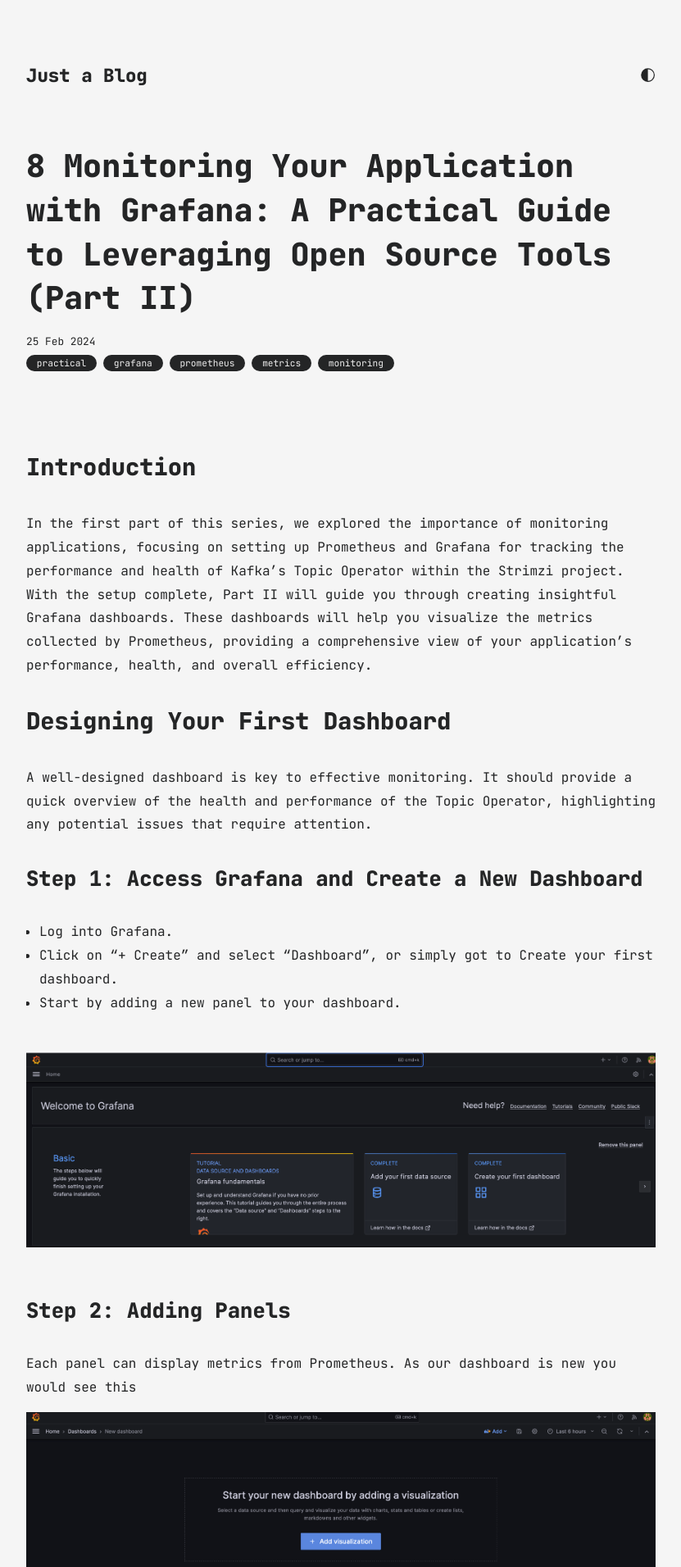
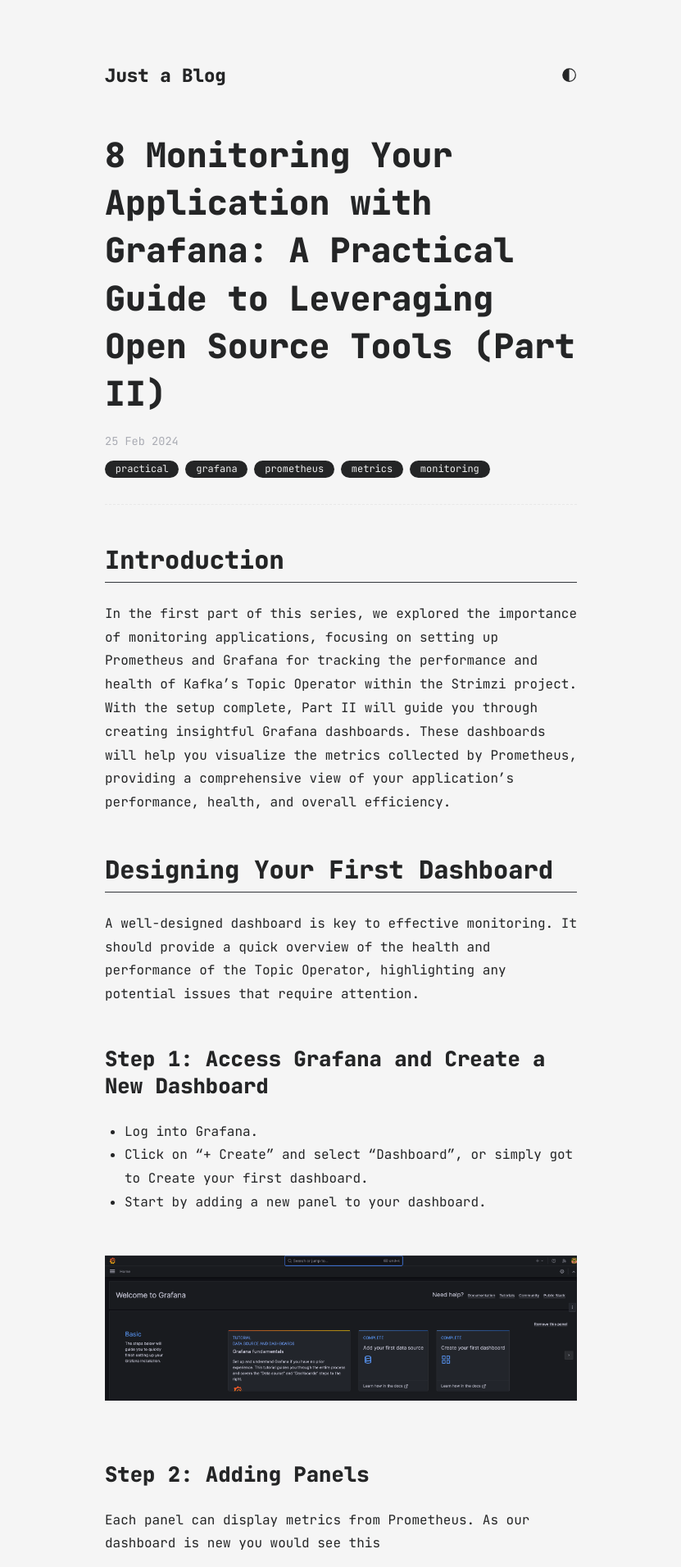
Before and after one commit to see-quick/see-quick.github.io, a Jekyll site: the page built from all_collections/_posts/2024-02-25-practical-grafana-in-action-part2.md, in a window 1280 px wide. Shown: the top 1912 px of the page at 82% size, without its empty margins (224-1055 px from the left). Built offline with Jekyll 4.4.1, drawn with Linux system fonts in a browser that asks for light colours.

Commit message:
update post.css
Signed-off-by: see-quick <maros.orsak159@gmail.com>

```diff
--- a/assets/css/post.css
+++ b/assets/css/post.css
@@ -5,229 +5,286 @@
   text-decoration: none;
   margin: 0;
   padding: 0;
+  box-sizing: border-box;
   -webkit-user-drag: none;
   -moz-window-dragging: none;
   -webkit-tap-highlight-color: transparent;
 }
+
 * img {
   max-width: 100%;
 }
+
 html,
 body {
+  font-family: "JetBrains Mono", monospace;
+  background-color: var(--gray-5);
   color: var(--white-2);
-  background-color: var(--gray-6);
-  font-family: "JetBrains Mono", monospace;
   line-height: 2rem;
-  background-color: var(--gray-5);
 }
-.content a {
-  color: cyan;
-  border-bottom: 1px solid cyan;
+
+/* Layout */
+main {
+  margin: 0 auto;
+  max-width: 65ch;
+  padding: 3rem 1.5rem 4rem;
 }
-@media (prefers-color-scheme: light) {
-  .content a {
-    color: #1ebaba;
-    border-bottom: 1px solid #1ebaba;
-  }
-}
-[data-theme="light"] {
-  .content a {
-    color: #1ebaba;
-    border-bottom: 1px solid #1ebaba;
-  }
-}
-[data-theme="dark"] {
-  .content a {
-    color: cyan;
-    border-bottom: 1px solid cyan;
-  }
-}
+
+/* Header */
 header {
-  padding: 2rem 0 4rem 0;
+  padding: 2rem 0 3rem;
   display: flex;
-  flex-direction: row;
+  justify-content: space-between;
   align-items: flex-start;
-  justify-content: space-between;
   gap: 1rem;
 }
+
 .site-title {
   font-size: 1.4rem;
-  font-weight: bolder;
-  line-height: 110%;
+  font-weight: bold;
   color: var(--white-1);
+  line-height: 1.1;
 }
-main {
-  margin: 0 auto;
-  max-width: 60%;
-  padding: 3rem 0 4rem 0;
-}
+
+/* Article layout */
 .article {
   margin-bottom: 3rem;
 }
 
 .article-header {
-  margin-bottom: 4rem;
+  margin-bottom: 3rem;
+  padding-bottom: 2rem;
+  border-bottom: 1px dashed var(--gray-3);
 }
+
 .article-title {
-  font-size: 2.4rem;
-  margin-bottom: 0.6rem;
-  line-height: 140%;
+  font-size: 2.6rem;
+  font-weight: 800;
+  margin-bottom: 0.8rem;
+  line-height: 1.4;
 }
 
 .article .date {
   display: block;
-  font-size: 0.8rem;
+  font-size: 0.85rem;
+  color: var(--gray-6);
 }
+
 .categories {
   display: flex;
-  flex-direction: row;
   flex-wrap: wrap;
-  justify-content: flex-start;
+  gap: 0.5rem;
+  margin-top: 0.5rem;
 }
-.categories .category {
-  margin: 0 0.5rem 0 0;
-  display: block;
+
+.category {
   color: var(--gray-4);
   background: var(--white-2);
   border-radius: 15px;
-  font-size: 0.7rem;
+  font-size: 0.75rem;
   padding: 0 0.8rem;
   line-height: 1.3rem;
   cursor: pointer;
+  transition: background 0.2s ease;
 }
 
-/* markdown content */
+.category:hover {
+  background: var(--gray-4);
+  color: var(--white-1);
+}
+
+/* Content styles */
+.content {
+  font-size: 1rem;
+  line-height: 1.8;
+  max-width: 100%;
+}
 
 .content * {
-  line-height: 180%;
+  line-height: 1.8;
 }
+
 .content p {
-  margin: 0 0 1.75rem 0;
-  padding: 0;
+  margin: 0 0 2rem 0;
 }
+
+.content a {
+  color: cyan;
+  border-bottom: 1px solid transparent;
+  transition: all 0.3s ease;
+}
+
+.content a:hover {
+  border-bottom-color: cyan;
+  opacity: 0.9;
+}
+
+@media (prefers-color-scheme: light) {
+  .content a {
+    color: #1ebaba;
+    border-bottom-color: transparent;
+  }
+
+  .content a:hover {
+    border-bottom-color: #1ebaba;
+  }
+}
+
+[data-theme="light"] .content a {
+  color: #1ebaba;
+  border-bottom-color: transparent;
+}
+
+[data-theme="light"] .content a:hover {
+  border-bottom-color: #1ebaba;
+}
+
+[data-theme="dark"] .content a {
+  color: cyan;
+  border-bottom-color: transparent;
+}
+
+[data-theme="dark"] .content a:hover {
+  border-bottom-color: cyan;
+}
+
+/* Headings */
+.content h1,
+.content h2,
+.content h3 {
+  margin-top: 3rem;
+  margin-bottom: 1.5rem;
+  font-weight: 800;
+  line-height: 1.3;
+}
+
 .content h1 {
-  font-size: 2rem;
+  font-size: 2.2rem;
+  border-bottom: 2px solid var(--gray-2);
+  padding-bottom: 0.5rem;
 }
+
 .content h2 {
-  font-size: 1.8rem;
+  font-size: 1.9rem;
+  border-bottom: 1px solid var(--gray-2);
+  padding-bottom: 0.4rem;
 }
+
 .content h3 {
   font-size: 1.6rem;
 }
+
 .content h4 {
   font-size: 1.4rem;
+  margin: 2rem 0 1rem;
 }
+
 .content h5 {
   font-size: 1.2rem;
 }
+
 .content h6 {
   font-size: 1rem;
 }
-.content h1,
-.content h2,
-.content h3,
-.content h4,
-.content h5,
-.content h6 {
-  margin: 1.75rem 0;
-}
+
+/* Blockquotes */
 .content blockquote {
-  padding-left: 1.42188rem;
-  margin-bottom: 1.75rem;
+  padding-left: 1.5rem;
+  margin-bottom: 2rem;
   font-style: italic;
   font-weight: 100;
   border-left: 0.3rem solid var(--white-2);
+  opacity: 0.85;
 }
-.content strong {
-  font-weight: bold;
+
+/* Lists */
+.content ul,
+.content ol {
+  margin-left: 1.5rem;
+  margin-bottom: 2rem;
 }
-.content ul {
-  margin-left: 1rem;
-  margin-bottom: 1.75rem;
-}
-.content ol {
-  margin-left: 1.75rem;
-  margin-bottom: 1.75rem;
-}
-.content ol * ol,
-.content ul * ul {
-  margin-left: 1rem;
+
+.content ul ul,
+.content ol ol {
   margin-bottom: 0;
 }
+
+/* Tables */
 .content table {
   width: 100%;
-  max-width: 100%;
   margin: 1rem 0;
   border-collapse: collapse;
 }
+
 .content table th {
   background-color: var(--gray-3);
   color: var(--white-2);
   border: 1px solid var(--gray-5);
 }
-.content table * {
+
+.content table td,
+.content table th {
   border: 1px solid var(--gray-3);
-  padding: 0.2rem;
-}
-.content img {
-  max-width: 100%;
-  margin: 1rem 0;
-}
-.content img.emoji {
-  margin: 0 !important;
+  padding: 0.5rem;
 }
 
-/* pre , code */
-.content,
-.content div,
-.content div pre,
-.content div pre code {
-  overflow-x: auto !important;
+/* Code blocks */
+.content pre,
+.content code {
+  font-family: "JetBrains Mono", monospace;
 }
 
 .content pre {
   background: var(--gray-3);
   padding: 1rem 2rem;
-  margin-bottom: 1.75rem;
+  margin-bottom: 2rem;
+  border-radius: 8px;
+  box-shadow: 0 0 8px rgba(0, 0, 0, 0.1);
+  font-size: 0.9rem;
+  line-height: 1.6;
+  overflow-x: auto;
 }
 
 .content code {
-  padding: 3px 5px;
+  background: var(--gray-3);
+  padding: 3px 6px;
+  border-radius: 4px;
+  font-size: 0.95rem;
   color: var(--white-2);
-  white-space: pre;
-  background: var(--gray-3);
 }
 
 @media (prefers-color-scheme: light) {
-  .content code,
-  .content pre {
+  .content pre,
+  .content code {
+    background: var(--gray-2_5);
     color: var(--gray-5);
-    background: var(--gray-2_5) !important;
   }
 }
 
-[data-theme="light"] {
-  .content code,
-  .content pre {
-    color: var(--gray-5);
-    background: var(--gray-2_5) !important;
-  }
+[data-theme="light"] .content pre,
+[data-theme="light"] .content code {
+  background: var(--gray-2_5);
+  color: var(--gray-5);
 }
 
-[data-theme="dark"] {
-  .content code,
-  .content pre {
-    color: var(--white-2);
-    background: var(--gray-3);
-  }
+[data-theme="dark"] .content pre,
+[data-theme="dark"] .content code {
+  background: var(--gray-3);
+  color: var(--white-2);
 }
 
-/* lbox */
-
+/* Images */
 .content img {
+  max-width: 100%;
+  margin: 1rem 0;
   cursor: zoom-in;
 }
 
+.content img.emoji {
+  margin: 0 !important;
+}
+
+/* Lightbox */
 #lightbox {
   position: fixed;
   z-index: 1000;
@@ -253,8 +310,25 @@
   border: 2px solid white;
 }
 
+/* Responsive tweaks */
 @media screen and (max-width: 750px) {
   body {
     padding: 1.5rem;
   }
+
+  .article-title {
+    font-size: 2rem;
+  }
+
+  .content h1 {
+    font-size: 1.8rem;
+  }
+
+  .content h2 {
+    font-size: 1.6rem;
+  }
+
+  .content {
+    padding: 0 1rem;
+  }
 }
```
